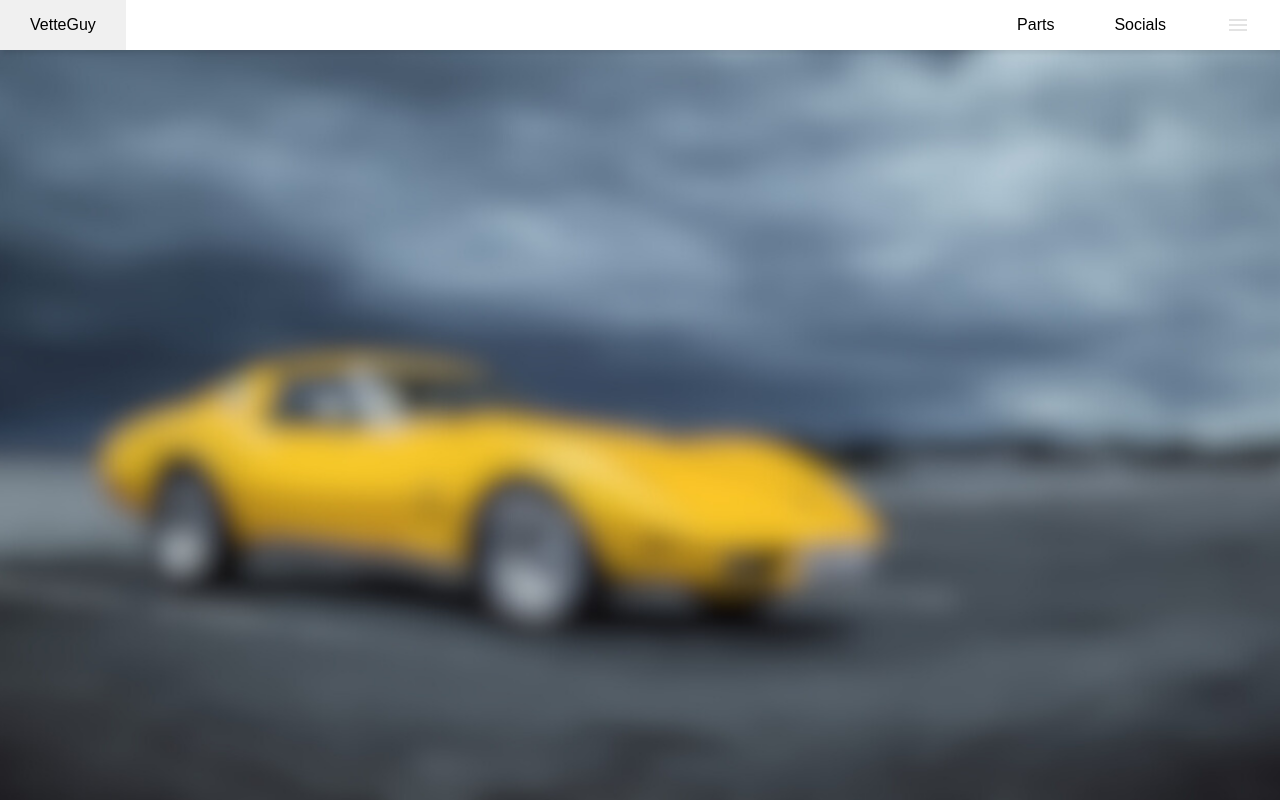
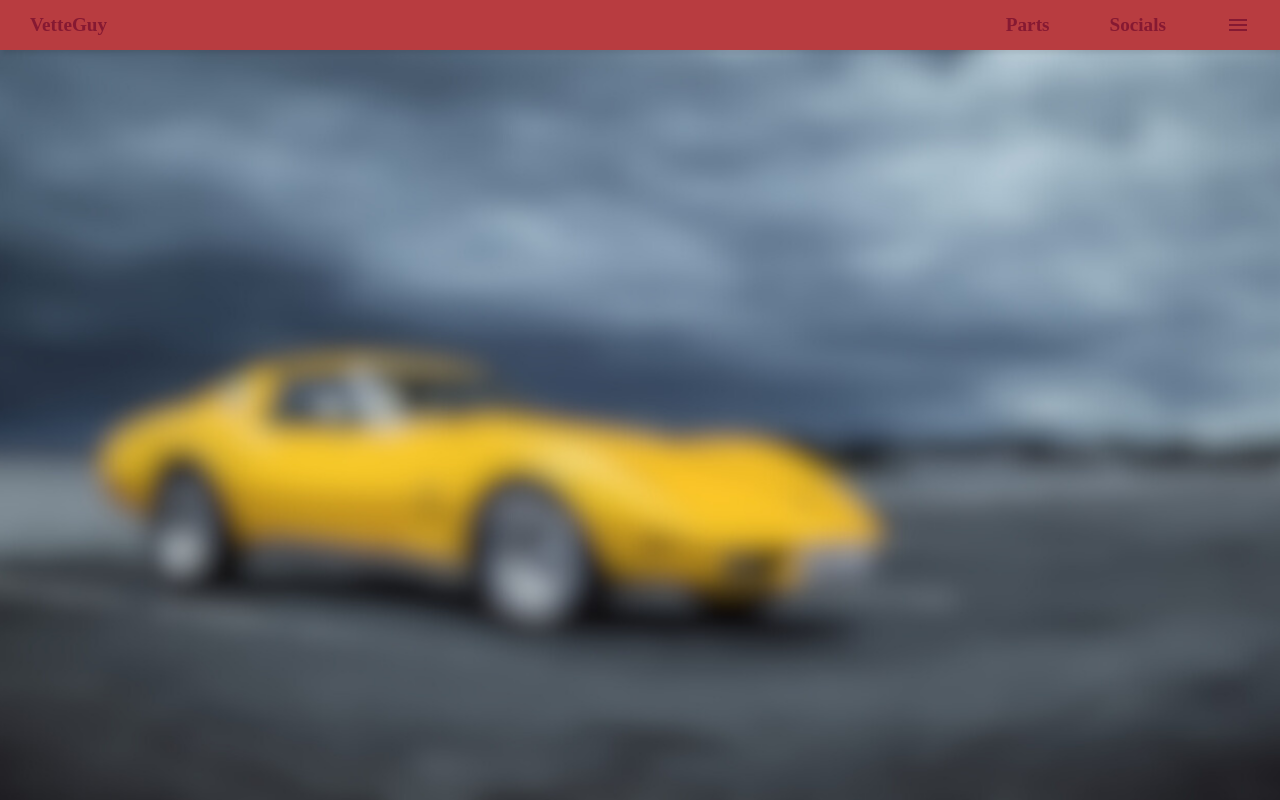
Before and after one commit to ThatOneVetteGuy/vetteguy.com, a plain HTML site: page index.html in a window 1280 px wide. Drawn offline with Linux system fonts and the light colour scheme.

Commit message:
Colorchanged,etc.

```diff
--- a/index.html
+++ b/index.html
@@ -10,7 +10,7 @@
 <body>
     <nav>
         <ul class="sidebar">
-            <li onclick=hideSidebar()><a href="#"><svg xmlns="http://www.w3.org/2000/svg" height="24px" viewBox="0 -960 960 960" width="24px" fill="#e3e3e3"><path d="m256-200-56-56 224-224-224-224 56-56 224 224 224-224 56 56-224 224 224 224-56 56-224-224-224 224Z"/></svg></a></li>
+            <li onclick=hideSidebar()><a href="#"><svg xmlns="http://www.w3.org/2000/svg" height="24px" viewBox="0 -960 960 960" width="24px" fill="#861932"><path d="m256-200-56-56 224-224-224-224 56-56 224 224 224-224 56 56-224 224 224 224-56 56-224-224-224 224Z"/></svg></a></li>
             <li><a href="#">Parts</a></li>
             <li><a href="#">Socials</a></li>
         </ul>
@@ -18,7 +18,7 @@
             <li><a href="#">VetteGuy</a></li>
             <li class="hideOnMobile"><a href="#">Parts</a></li>
             <li class="hideOnMobile"><a href="#">Socials</a></li>
-            <li onclick=showSidebar()><a href="#"><svg xmlns="http://www.w3.org/2000/svg" height="24" viewBox="0 -960 960 960" width="24px" fill="#e3e3e3"><path d="M120-240v-80h720v80H120Zm0-200v-80h720v80H120Zm0-200v-80h720v80H120Z"/></svg></a></li>
+            <li onclick=showSidebar()><a href="#"><svg xmlns="http://www.w3.org/2000/svg" height="24" viewBox="0 -960 960 960" width="24px" fill="#861932"><path d="M120-240v-80h720v80H120Zm0-200v-80h720v80H120Zm0-200v-80h720v80H120Z"/></svg></a></li>
         </ul>
     </nav>
 
--- a/style.css
+++ b/style.css
@@ -1,3 +1,8 @@
+@font-face {
+    font-family: Corvette;
+    src: url(vettefont.ttf);
+}
+
 *{
     margin: 0;
     padding: 0;
@@ -8,10 +13,12 @@ body{
     background-size: cover;
     background-repeat: no-repeat;
     background-position: center;
-    font-family: Arial;
+    font-family: Vette;
+    font-weight: bold;
+    font-size: larger;
 }
 nav{
-    background-color: white;
+    background-color: #b83c40;
     box-shadow: 3px 3px 5px rgba(0, 0, 0, 0.1);
 }
 nav ul{
@@ -30,10 +37,10 @@ nav a{
     text-decoration: none;
     display: flex;
     align-items: center;
-    color: black;
+    color: #861932;
 }
 nav a:hover{
-    background-color: #f0f0f0;
+    background-color: #b83c40;
 }
 nav li:first-child{
     margin-right: auto;
```
Also changed, not shown: vettefont.ttf (added).
